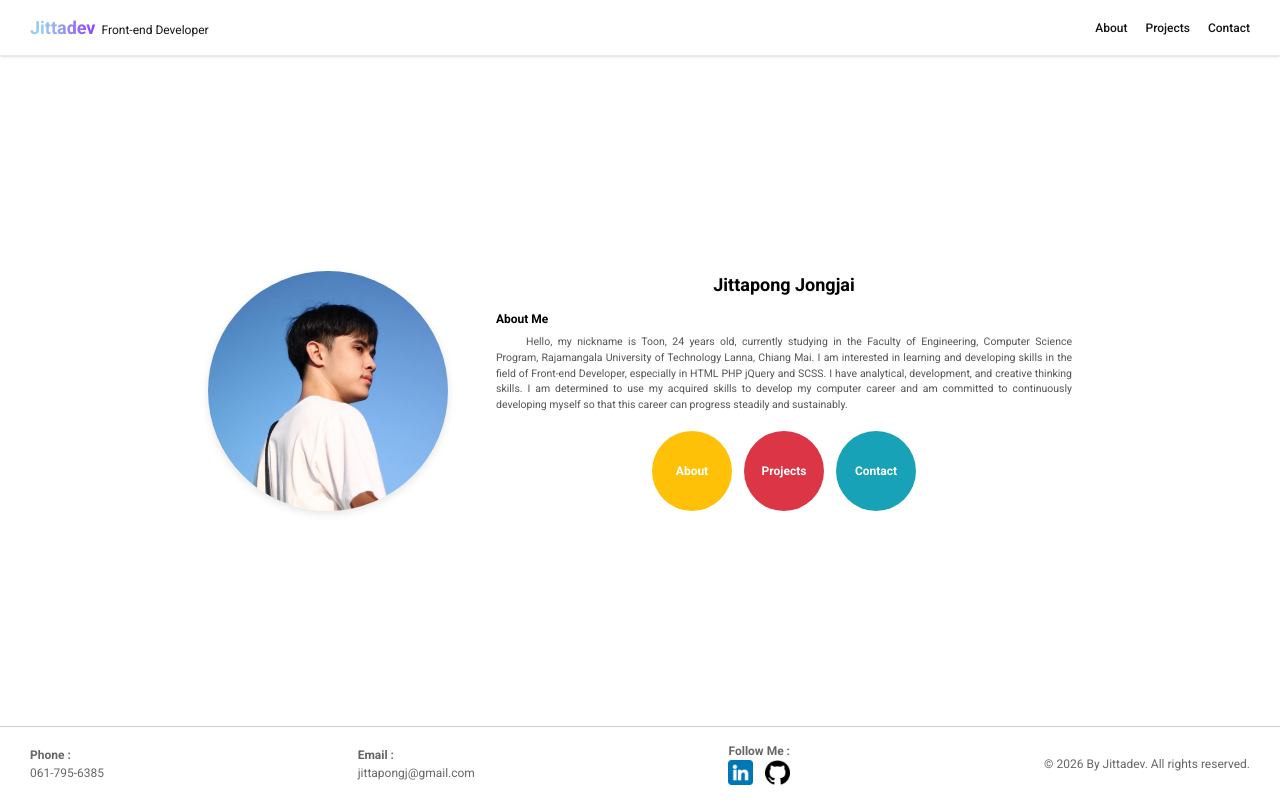
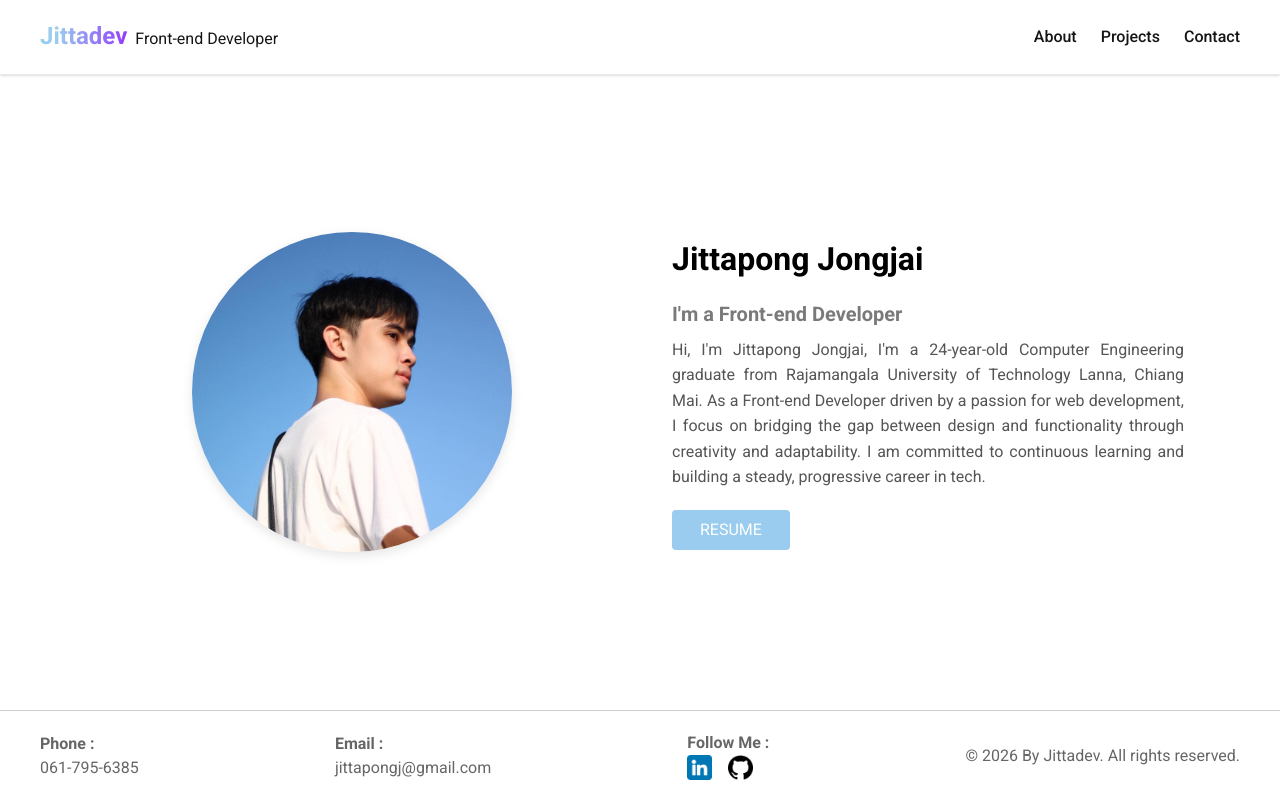
Before and after one commit to Jittapongj/Portfolio, a React (Vite) app: page / in a window 1280 px wide. Built offline with nearby package versions, Linux system fonts and the light colour scheme.

Commit message:
update: fix font size and adjust layout

```diff
--- a/src/index.css
+++ b/src/index.css
@@ -1,9 +1,9 @@
 @import url('https://fonts.googleapis.com/css2?family=Roboto:wght@400;500;700&display=swap');
 @import "tailwindcss";
 
-html{
+/* html{
   font-size: 12px;
-}
+} */
 
 body {
   font-family: 'Roboto', sans-serif;
--- a/src/layout/MainLayout.jsx
+++ b/src/layout/MainLayout.jsx
@@ -22,7 +22,7 @@ function MainLayout() {
   return (
     <div id='Main-Layout' className='flex flex-col min-h-screen'>
       <Nav setActivePage={setActivePage} activePage={activePage} />
-      <main className='flex justify-center grow container mx-auto'>
+      <main className='flex justify-center grow mx-auto px-16 w-full'>
         {renderContent()}
       </main>
       <Footer />
--- a/src/pages/home.jsx
+++ b/src/pages/home.jsx
@@ -4,25 +4,17 @@ import '../styles/ui/button.scss'
 
 function Home({ setActivePage }) {
     return (
-        <section id="homepage" className="flex grow flex-col sm:flex-row justify-center items-center gap-8">
-            <div className="profile overflow-hidden ">
+        <section id="homepage" className="grid grid-cols-1 sm:grid-cols-2 items-center grow w-full">
+            <div className="profile overflow-hidden flex justify-center mx-auto">
                 <img src={profileImg} alt="Profile" className="profile-image" />
             </div>
             <div className="content-info">
-                <h1 className='flex justify-center mb-4'>Jittapong Jongjai</h1>
-                <h3 className='flex justify-center sm:justify-start'>About Me</h3>
-                <p>Hello, my nickname is Toon, 24 years old, currently studying in the Faculty of Engineering, Computer
-                    Science Program, Rajamangala University of Technology Lanna, Chiang Mai. I am interested in learning and
-                    developing skills in the field of Front-end Developer, especially in HTML PHP jQuery and SCSS. I have
-                    analytical,
-                    development, and creative thinking skills. I am determined to use my acquired skills to develop my
-                    computer career and am committed to continuously developing myself so that this career can progress
-                    steadily and sustainably.</p>
-                <div className="actions flex justify-center flex-wrap">
-                    <button onClick={() => setActivePage('about')} className='btn-about'>About</button>
-                    <button onClick={() => setActivePage('projects')} className='btn-project'>Projects</button>
-                    <button onClick={() => setActivePage('contact')} className='btn-contact'>Contact</button>
-                </div>
+                <h1 className='flex justify-center sm:justify-start mb-4'>Jittapong Jongjai</h1>
+                <h3 className='flex justify-center sm:justify-start'>I'm a Front-end Developer</h3>
+                <p> Hi, I'm Jittapong Jongjai, I'm a 24-year-old Computer Engineering graduate from Rajamangala University of Technology Lanna, Chiang Mai.
+                    As a Front-end Developer driven by a passion for web development, I focus on bridging the gap between design and functionality
+                    through creativity and adaptability. I am committed to continuous learning and building a steady, progressive career in tech.</p>
+                <div className='btn btn-primary mt-5'>Resume</div>
             </div>
         </section>
     )
--- a/src/styles/home.scss
+++ b/src/styles/home.scss
@@ -1,10 +1,7 @@
 #homepage {
-    padding: 2rem;
-    gap: 2rem;
-
     .profile {
         border-radius: 50%;
-        width: 12rem;
+        width: 20rem;
         height: auto;
         box-shadow: 0 0.25rem 0.75rem rgba(0, 0, 0, 0.1);
         flex-shrink: 0;
@@ -24,6 +21,7 @@
         }
 
         h3 {
+            color: $text-grey;
             font-size: 1.25rem;
             font-weight: 600;
             margin-bottom: 0.5rem;
@@ -31,8 +29,7 @@
 
         p {
             font-size: 1rem;
-            line-height: 1.5;
-            text-indent: 30px;
+            line-height: 1.6;
             color: #555;
         }
     }
@@ -45,23 +42,23 @@
 
 @media (min-width: 640px) {
     #homepage {
-        padding: 2rem 4rem;
+
         .profile {
             width: 20rem;
         }
 
         .content-info {
-            margin-left: 2rem;
+            margin: 0 2rem;
             h1 {
-                font-size: 1.5rem;
+                font-size: 2rem;
             }
 
             h3 {
-                font-size: 1rem;
+                font-size: 1.25rem;
             }
 
             p {
-                font-size: 0.875rem;
+                font-size: 1rem;
             }
         }
     }
--- a/src/styles/ui/button.scss
+++ b/src/styles/ui/button.scss
@@ -1,6 +1,6 @@
 .btn {
     display: inline-block;
-    padding: 0.5rem 1rem;
+    padding: 0.5rem 1.75rem;
     background-color: $PrimaryColor;
     color: $text-white;
     border: none;
```
